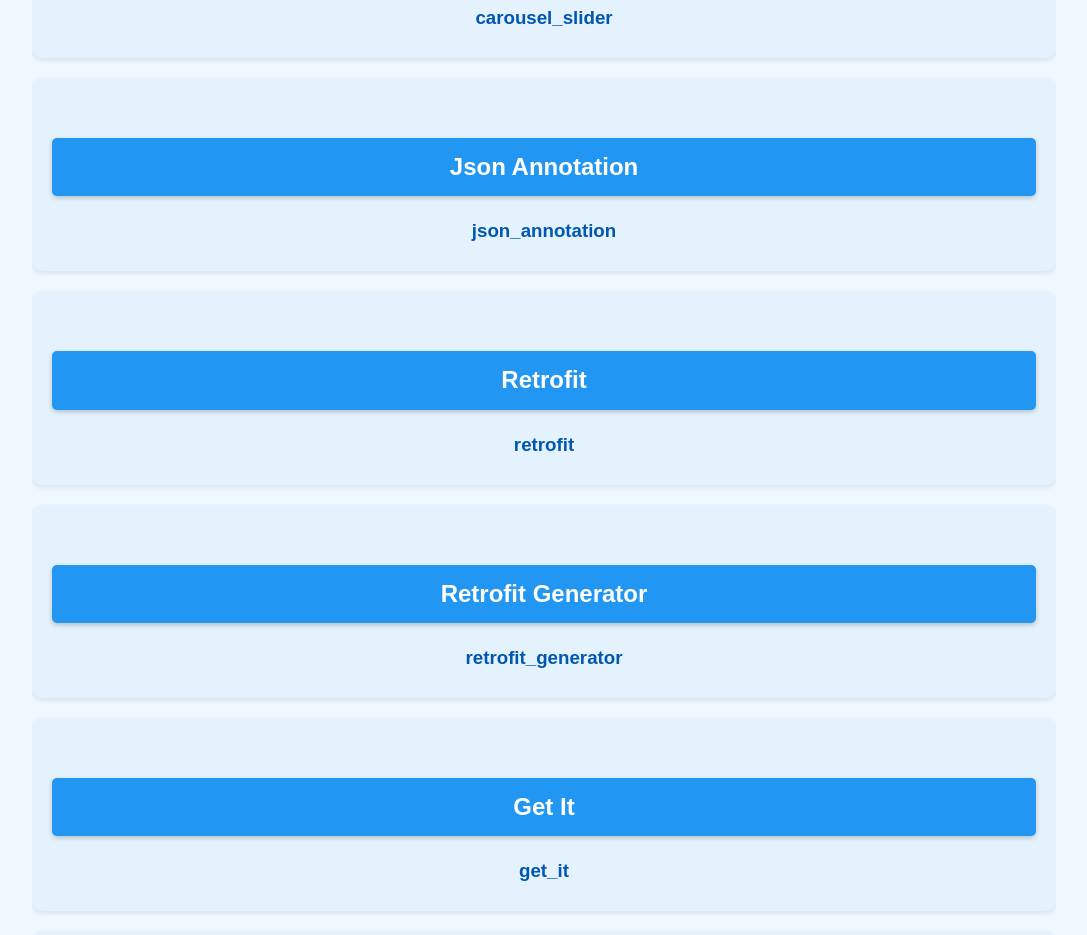
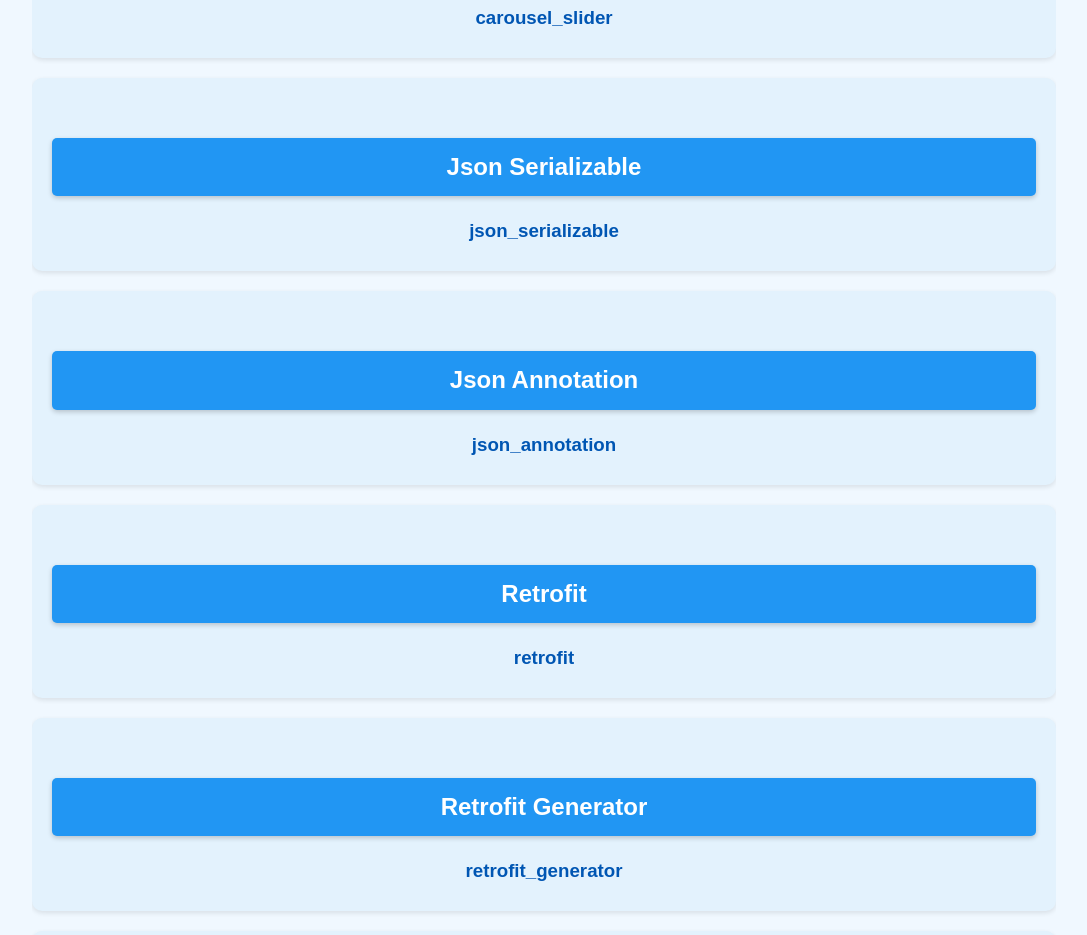
Before and after one commit to Ahmehatem/packages, a plain HTML site: page index.html in a window 1280 px wide. Shown: the part 1294-2229 px from the top of the page, without its empty margins (96-1183 px from the left). Drawn offline with Linux system fonts and the light colour scheme.

Commit message:
add json_serializable

```diff
--- a/index.html
+++ b/index.html
@@ -158,6 +158,12 @@
         </div>
 
         <div class="package-section">
+            <h2>Json Serializable</h2>
+            <a href="https://pub.dev/packages/json_serializable">
+                <h3>json_serializable</h3>
+            </a>
+        </div>
+        <div class="package-section">
             <h2>Json Annotation</h2>
             <a href="https://pub.dev/packages/json_annotation">
                 <h3>json_annotation</h3>
```
